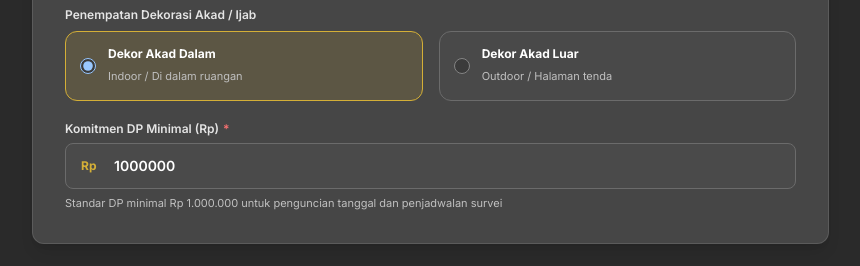
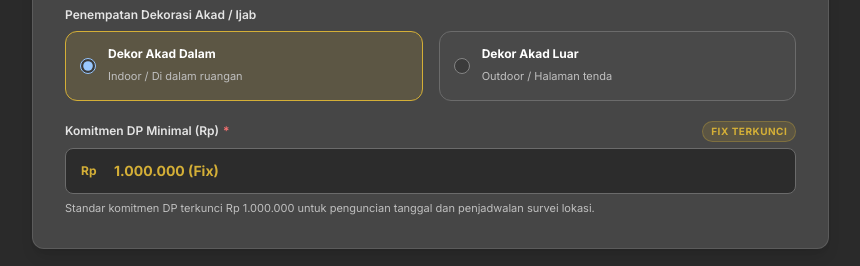
Before and after one commit to iannnub/platinumproject-frontend, a Next.js app: page /booking in a window 1280 px wide. Shown: the part 1000-1266 px from the top of the page, without its empty margins (0-860 px from the left). Built offline with nearby package versions, Linux system fonts and the light colour scheme; no server answers; a web font is replaced by a local one.

Commit message:
fix(booking): lock DP input to 1jt and clean WhatsApp message format removing emojis

```diff
--- a/src/app/booking/page.tsx
+++ b/src/app/booking/page.tsx
@@ -370,27 +370,29 @@ function BookingFormContent() {
 
                 {/* Komitmen DP Minimal */}
                 <div className="space-y-1.5 sm:col-span-2">
-                  <label className="text-xs font-semibold text-silver-200 flex items-center gap-1">
-                    <span>Komitmen DP Minimal (Rp)</span>
-                    <span className="text-red-400">*</span>
-                  </label>
+                  <div className="flex items-center justify-between">
+                    <label className="text-xs font-semibold text-silver-200 flex items-center gap-1">
+                      <span>Komitmen DP Minimal (Rp)</span>
+                      <span className="text-red-400">*</span>
+                    </label>
+                    <span className="text-[10px] font-bold uppercase tracking-wider bg-gold/15 text-gold border border-gold/30 px-2 py-0.5 rounded-full">
+                      Fix Terkunci
+                    </span>
+                  </div>
                   <div className="relative">
                     <span className="absolute left-4 top-1/2 -translate-y-1/2 text-xs font-bold text-gold">
                       Rp
                     </span>
                     <input
-                      type="number"
-                      step="500000"
-                      min="500000"
-                      {...register('dp_amount')}
-                      className="w-full pl-12 pr-4 py-3 text-sm bg-silver-800 border border-silver-700 rounded-lg text-white focus:outline-none focus:ring-2 focus:ring-gold focus:border-gold transition-all font-semibold"
+                      type="text"
+                      readOnly
+                      value="1.000.000 (Fix)"
+                      className="w-full pl-12 pr-4 py-3 text-sm bg-silver-900/90 border border-silver-700 rounded-lg text-gold font-bold cursor-not-allowed select-none focus:outline-none"
                     />
+                    <input type="hidden" {...register('dp_amount')} value={1000000} />
                   </div>
-                  {errors.dp_amount && (
-                    <p className="text-xs text-red-400">{errors.dp_amount.message}</p>
-                  )}
                   <p className="text-[11px] text-silver-400">
-                    Standar DP minimal Rp 1.000.000 untuk penguncian tanggal dan penjadwalan survei
+                    Standar komitmen DP terkunci Rp 1.000.000 untuk penguncian tanggal dan penjadwalan survei lokasi.
                   </p>
                 </div>
               </div>
--- a/src/lib/constants.ts
+++ b/src/lib/constants.ts
@@ -57,30 +57,30 @@ export const generateWhatsAppLink = (
   const notesText = bookingData.notes?.trim() ? bookingData.notes.trim() : '-';
   const dpFormatted = (bookingData.dp_amount || 1000000).toLocaleString('id-ID');
 
-  const message = `✨ *FORMAT BOOKING PLATINUM PROJECT* ✨
+  const message = `*FORMAT BOOKING PLATINUM PROJECT*
 ───────────────────────────
-📋 *INFORMASI MEMPELAI*
+*INFORMASI MEMPELAI*
 • *Kode Booking :* ${bookingData.code}
 • *Nama Mempelai :* ${bookingData.bride_names}
 • *Inisial Nama :* ${bookingData.initials || '-'}
 • *No. WhatsApp :* ${bookingData.phone_number || '-'}
 
-🗓️ *DETAIL ACARA & PAKET*
+*DETAIL ACARA & PAKET*
 • *Tanggal Acara :* ${bookingData.event_date}
 • *Jenis Acara :* ${bookingData.event_type || 'Wedding'}
 • *Dekor Akad :* ${bookingData.decoration_type || 'Dalam'}
 • *Pilihan Paket :* ${bookingData.package_name}
 • *DP Terkunci :* Rp ${dpFormatted} (Fix)
 
-📍 *LOKASI & ALAMAT ACARA*
+*LOKASI & ALAMAT ACARA*
 • *Alamat Lengkap :* ${bookingData.address || '-'}
 • *Google Maps :* ${bookingData.maps_url || '-'}
 
-📝 *CATATAN TAMBAHAN*
+*CATATAN TAMBAHAN*
 ${notesText}
 
 ───────────────────────────
-⚠️ *KETENTUAN PELUNASAN:*
+*KETENTUAN PELUNASAN:*
 Pelunasan maksimal H-1 sebelum Hari H (dekorasi tidak dipasang jika belum melakukan pelunasan).
 ───────────────────────────
 Halo Admin Platinum Project, saya ingin konfirmasi pemesanan dekorasi di atas. Mohon info nomor rekening untuk transfer DP Rp 1.000.000. Terima kasih!`;
```
